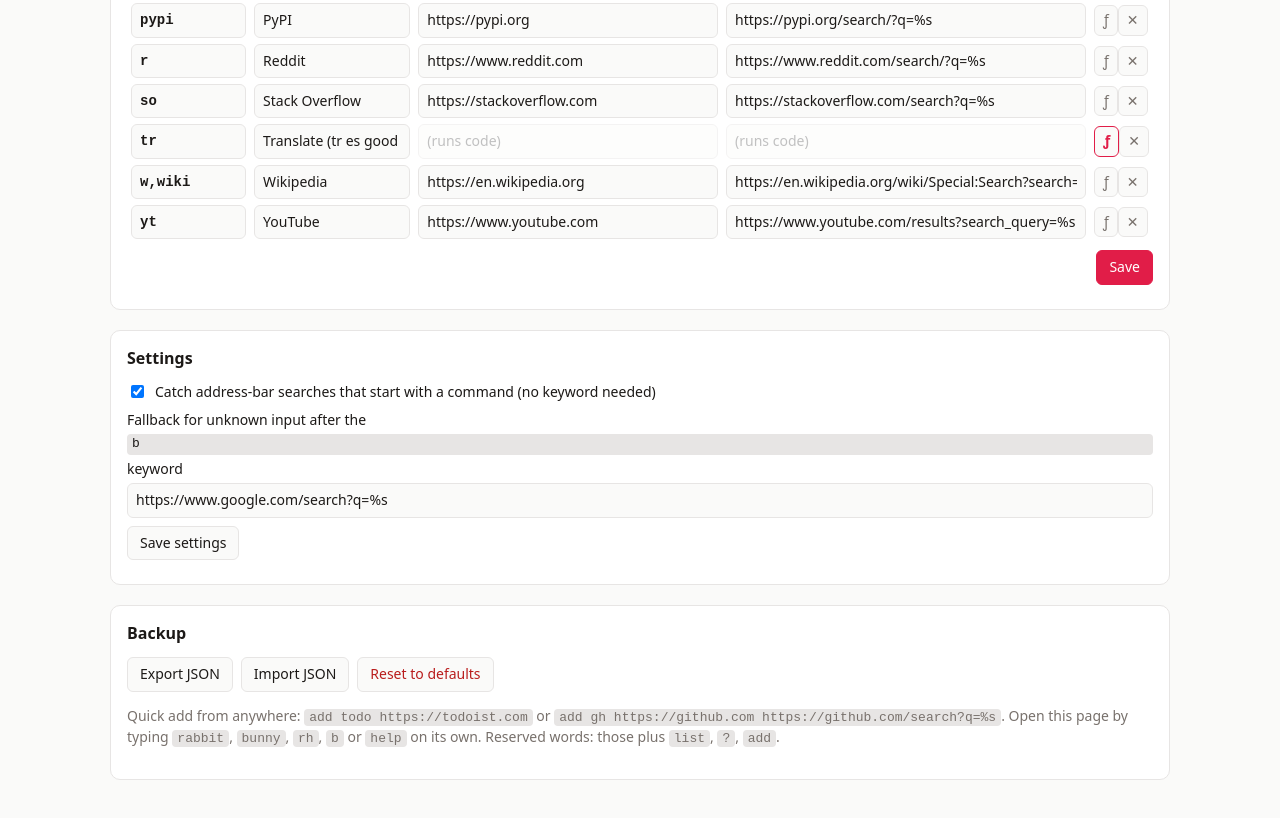
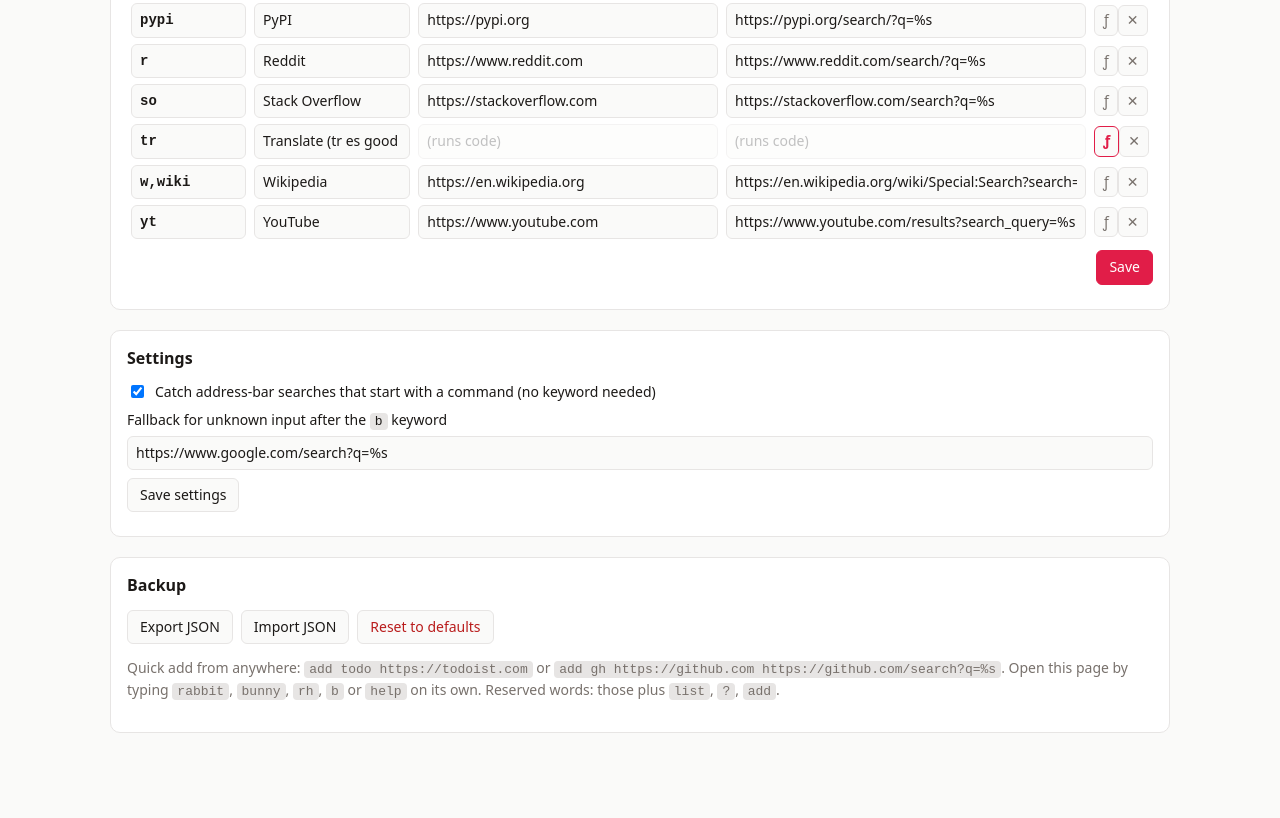
Before and after one commit to gavmac33/RabbitHaha, a website with bundled scripts: page options.html in a window 1280 px wide. Shown: the part 784-1602 px from the top of the page. After the commit the page ends 1581 px from the top, so only its background shows below. Built offline with nearby package versions, Linux system fonts and the light colour scheme; some packages are replaced by stand-ins of ours.

Commit message:
Fix wrapping of the fallback setting label
Co-Authored-By: Claude Opus 5.5 <noreply@anthropic.com>
Claude-Session: https://claude.ai/code/session_01Duc2W5XbrKHS18aWFHRy5n

```diff
--- a/options.html
+++ b/options.html
@@ -35,7 +35,7 @@
     <section>
       <h2>Settings</h2>
       <label class="row"><input type="checkbox" id="intercept"> Catch address-bar searches that start with a command (no keyword needed)</label>
-      <label class="col">Fallback for unknown input after the <code>b</code> keyword
+      <label class="col"><span>Fallback for unknown input after the <code>b</code> keyword</span>
         <input id="fallback" type="text">
       </label>
       <div class="bar">
```
